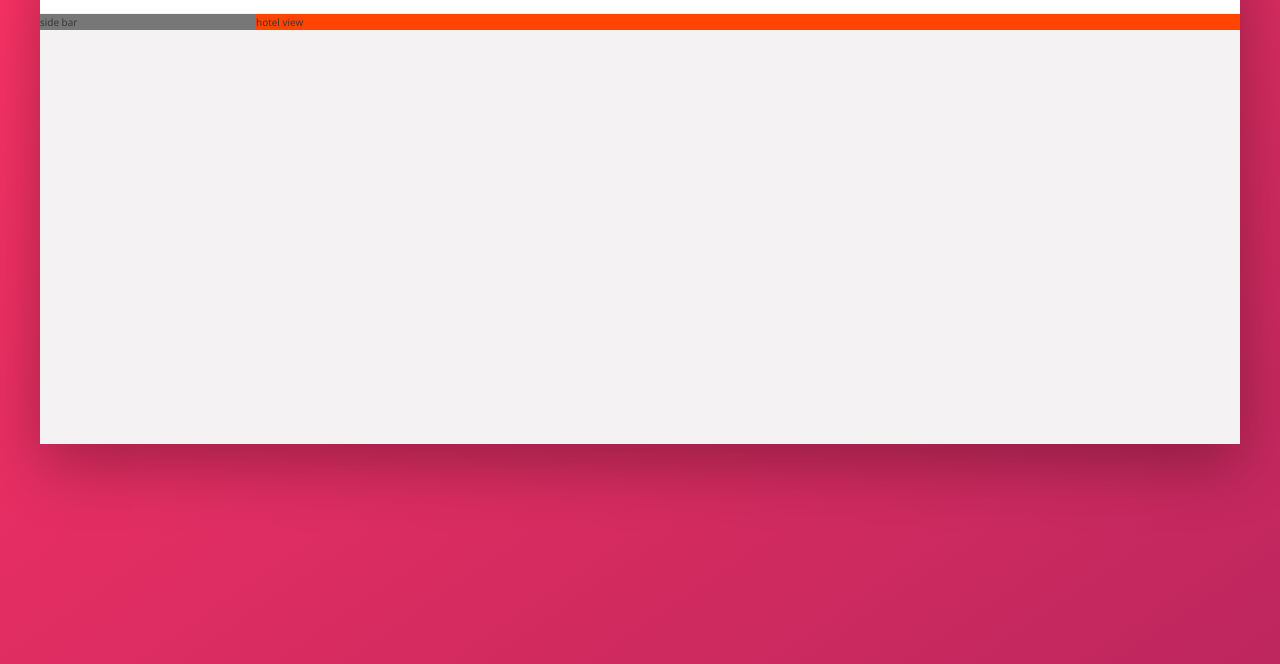
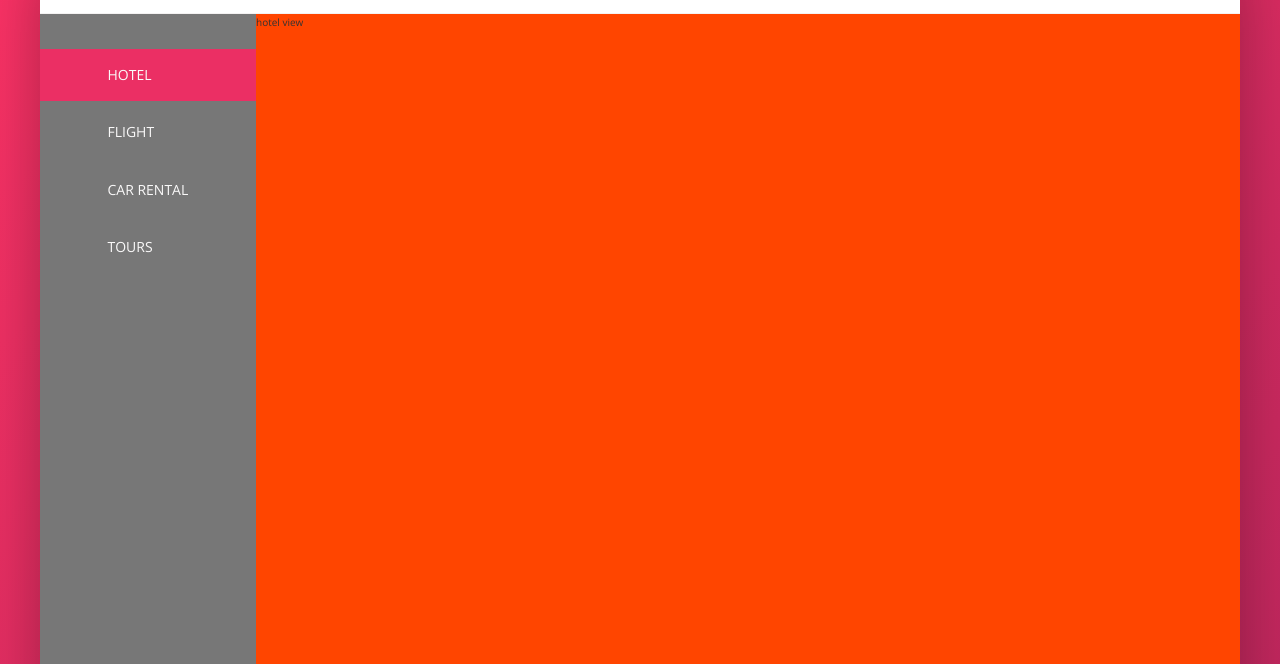
Before and after one commit to jangam-sridhar-reddy/trillo-project-scss-and-flex-box, a website built with webpack: page src/index.html in a window 1280 px wide. Shown: the part 136-800 px from the top of the page. Built offline with nearby package versions, Linux system fonts and the light colour scheme.

Commit message:
side nav bar completed.

```diff
--- a/src/assets/sass/_component.scss
+++ b/src/assets/sass/_component.scss
@@ -120,3 +120,85 @@
 
 
 }
+
+// /////////////////////////////////////////////////
+// side-navigation
+.side-nav{
+    font-size: 1.4rem;
+    list-style: none;
+    margin-top: 3.5rem;
+
+    &__item{
+
+        position: relative;
+
+        &:not(:last-child){
+            margin-bottom: .5rem;
+        }
+
+        &:before{
+            content : "";
+            position: absolute;
+            top: 0;
+            left: 0;
+            height: 100%;
+            width: 3px;
+            background-color: var(--color-primary);
+            transform: scaleY(0);
+            transition: transform .2s,
+                        width .4s cubic-bezier(1, 0, 0, 1) .2s,
+                        background-color .1s;
+        }
+
+        &:hover::before,
+        &--active::before{
+            transform: scaleY(1);
+            width: 100%;
+
+        }
+
+
+        &:active::before {
+            background-color: var(--color-primary-light);
+        }
+
+
+
+
+
+    }
+
+    &__link{
+
+        &:link, &:visited{
+            color: var(--color-grey-light-1);
+            text-decoration: none;
+            text-transform: uppercase;
+            display: block;
+            padding: 1.5rem 3rem;
+            z-index: 10;
+            position: relative;
+            display: flex;
+            align-items: center;
+        }
+
+
+    }
+
+    &__icon{
+        width: 1.75rem;
+        height: 1.75rem;
+        margin-right: 2rem;
+        fill: currentColor;
+    }
+}
+
+// /////////////////////////////////////////////////
+// legal text
+
+.legal{
+    font-size: 1.2rem;
+    color: var(--color-grey-light-4);
+    text-align: center;
+    padding: 2.5rem;
+}
--- a/src/assets/sass/_layout.scss
+++ b/src/assets/sass/_layout.scss
@@ -25,12 +25,17 @@
 
 .sidebar {
     background-color: var(--color-grey-dark-1);
-    flex: 0 0 18%
+    flex: 0 0 18%;
+
+    display: flex;
+    flex-direction: column;
+    justify-content: space-between;
 }
 
 .hotel-view{
     background-color: #ffffff;
     background-color: orangered;
+    height: 80rem;
 
     flex: 1;
 }
--- a/src/index.html
+++ b/src/index.html
@@ -42,7 +42,43 @@
            </header>
            <div class="content">
                <nav class="sidebar">
-                side bar
+                <ul class="side-nav">
+                    <li class="side-nav__item side-nav__item--active">
+                        <a href="#" class="side-nav__link">
+                            <svg class="side-nav__icon">
+                                <use xlink:href="#sprite_icon-home"></use>
+                            </svg>
+                            <span>Hotel</span>
+                        </a>
+                    </li>
+                    <li class="side-nav__item">
+                        <a href="#" class="side-nav__link">
+                            <svg class="side-nav__icon">
+                                <use xlink:href="#sprite_icon-aircraft-take-off"></use>
+                            </svg>
+                            <span>Flight</span>
+                        </a>
+                    </li>
+                    <li class="side-nav__item">
+                        <a href="#" class="side-nav__link">
+                            <svg class="side-nav__icon">
+                                <use xlink:href="#sprite_icon-key"></use>
+                            </svg>
+                            <span>Car rental</span>
+                        </a>
+                    </li>
+                    <li class="side-nav__item">
+                        <a href="#" class="side-nav__link">
+                            <svg class="side-nav__icon">
+                                <use xlink:href="#sprite_icon-map"></use>
+                            </svg>
+                            <span>Tours</span>
+                        </a>
+                    </li>
+                </ul>
+                <div class="legal">
+                    &copy; 2019 by trillo. All rights reserved.
+                </div>
                </nav>
                <main class="hotel-view">
                    hotel view
```
